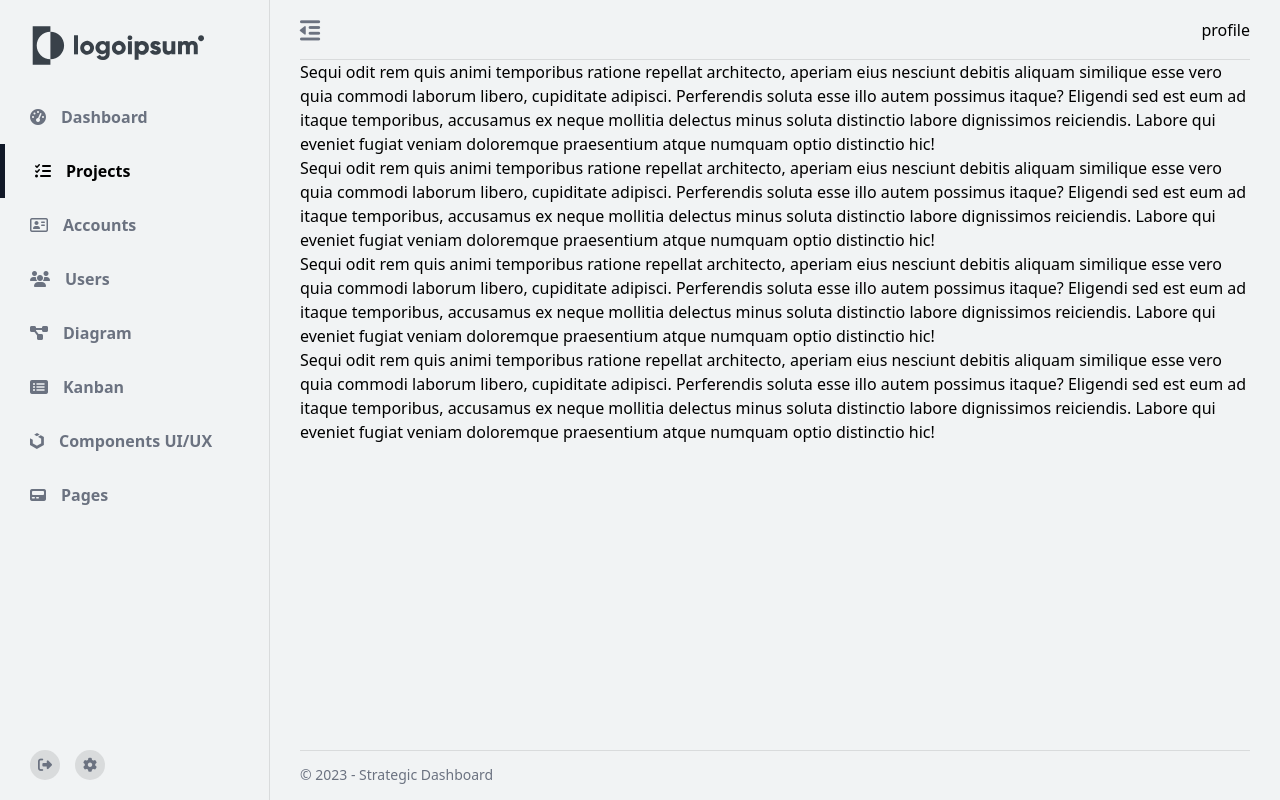
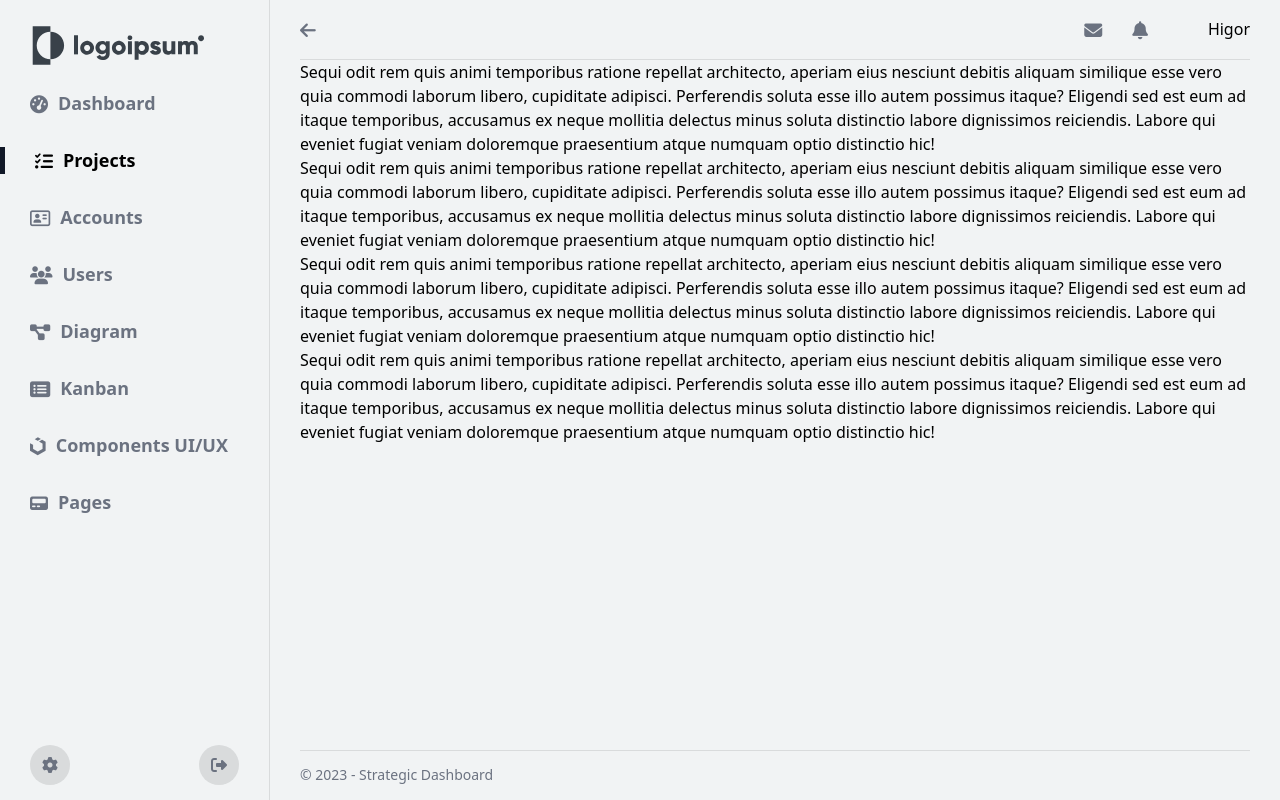
Before and after one commit to higorch/strategic-dashboard-tailwindcss-alpinejs, a website: page src/index.html in a window 1280 px wide. Drawn offline with nearby package versions, Linux system fonts and the light colour scheme.

Commit message:
dashboard

```diff
--- a/src/index.html
+++ b/src/index.html
@@ -12,121 +12,113 @@
     <link rel="stylesheet" href="./css/style.css">
 </head>
 
-<body>
+<body x-data="{openSide: true}">
 
-    <div class="flex relative">
+    <div class="flex flex-row relative">
 
-        <div x-data="{displaySide: true}" @open-side.window="displaySide = $event.detail"
-            class="fixed left-0 w-[270px] h-screen overflow-y-auto border-r-[1px] transition-all border-theme-gray-secondary"
-            :class="{
-                'left-0': displaySide,
-                'left-[-270px]': !displaySide,
-            }">
+        <div class="fixed left-0 w-[270px] h-screen overflow-y-auto border-r-[1px] transition-all border-theme-gray-secondary" :class="{'left-0': openSide, 'left-[-270px]': !openSide}">
 
-            <div
-                class="flex justify-start items-center w-full h-side-header sticky top-0 px-[30px] bg-theme-gray-primary">
+            <div class="flex justify-start items-center w-full h-side-header sticky top-0 px-[30px] bg-theme-gray-primary">
                 <img src="./img/logoipsum.svg" class="w-auto h-[45px]">
             </div>
 
             <nav class="w-full min-h-side-body bg-theme-gray-primary">
-                <ul class="flex flex-col">
+                <ul class="flex flex-col gap-[30px]">
                     <li>
-                        <a href="#"
-                            class="flex items-center py-[15px] px-[30px] text-[16px] font-semibold text-gray-500">
-                            <i class="fa-solid fa-gauge-high mr-[15px]"></i>
+                        <a href="#" class="flex items-center px-[30px] text-[18px] font-semibold text-gray-500">
+                            <i class="fa-solid fa-gauge-high mr-[10px]"></i>
                             <span>Dashboard</span>
                         </a>
                     </li>
                     <li class="border-l-[5px] border-gray-900">
-                        <a href="#" class="flex items-center py-[15px] px-[30px] text-[16px] font-bold text-black">
-                            <i class="fa-solid fa-list-check mr-[15px]"></i>
+                        <a href="#" class="flex items-center px-[30px] text-[18px] font-bold text-black">
+                            <i class="fa-solid fa-list-check mr-[10px]"></i>
                             <span>Projects</span>
                         </a>
                     </li>
                     <li>
-                        <a href="#"
-                            class="flex items-center py-[15px] px-[30px] text-[16px] font-semibold text-gray-500">
-                            <i class="fa-regular fa-address-card mr-[15px]"></i>
+                        <a href="#" class="flex items-center px-[30px] text-[18px] font-semibold text-gray-500">
+                            <i class="fa-regular fa-address-card mr-[10px]"></i>
                             <span>Accounts</span>
                         </a>
                     </li>
                     <li>
-                        <a href="#"
-                            class="flex items-center py-[15px] px-[30px] text-[16px] font-semibold text-gray-500">
-                            <i class="fa-solid fa-users mr-[15px]"></i>
+                        <a href="#" class="flex items-center px-[30px] text-[18px] font-semibold text-gray-500">
+                            <i class="fa-solid fa-users mr-[10px]"></i>
                             <span>Users</span>
                         </a>
                     </li>
                     <li>
-                        <a href="#"
-                            class="flex items-center py-[15px] px-[30px] text-[16px] font-semibold text-gray-500">
-                            <i class="fa-solid fa-diagram-project mr-[15px]"></i>
+                        <a href="#" class="flex items-center px-[30px] text-[18px] font-semibold text-gray-500">
+                            <i class="fa-solid fa-diagram-project mr-[10px]"></i>
                             <span>Diagram</span>
                         </a>
                     </li>
                     <li>
-                        <a href="#"
-                            class="flex items-center py-[15px] px-[30px] text-[16px] font-semibold text-gray-500">
-                            <i class="fa-solid fa-rectangle-list mr-[15px]"></i>
+                        <a href="#" class="flex items-center px-[30px] text-[18px] font-semibold text-gray-500">
+                            <i class="fa-solid fa-rectangle-list mr-[10px]"></i>
                             <span>Kanban</span>
                         </a>
                     </li>
                     <li>
-                        <a href="#"
-                            class="flex items-center py-[15px] px-[30px] text-[16px] font-semibold text-gray-500">
-                            <i class="fa-brands fa-uikit mr-[15px]"></i>
+                        <a href="#" class="flex items-center px-[30px] text-[18px] font-semibold text-gray-500">
+                            <i class="fa-brands fa-uikit mr-[10px]"></i>
                             <span>Components UI/UX</span>
                         </a>
                     </li>
                     <li>
-                        <a href="#"
-                            class="flex items-center py-[15px] px-[30px] text-[16px] font-semibold text-gray-500">
-                            <i class="fa-solid fa-pager mr-[15px]"></i>
+                        <a href="#" class="flex items-center px-[30px] text-[18px] font-semibold text-gray-500">
+                            <i class="fa-solid fa-pager mr-[10px]"></i>
                             <span>Pages</span>
                         </a>
                     </li>
                 </ul>
             </nav>
 
-            <div
-                class="flex justify-start items-center sticky bottom-0 gap-[15px] w-full h-side-footer px-[30px] bg-theme-gray-primary">
-
-                <a href="#" title="Logout"
-                    class="flex justify-center items-center w-[30px] h-[30px] text-[14px] rounded-full text-gray-500 bg-theme-gray-secondary">
+            <div class="flex justify-between items-center sticky bottom-0 gap-[15px] w-full h-side-footer px-[30px] bg-theme-gray-primary">
+                <a href="#" title="Settings" class="flex justify-center items-center w-[40px] h-[40px] text-base rounded-full text-gray-500 bg-theme-gray-secondary">
+                    <i class="fa-solid fa-gear"></i>
+                </a>
+                <a href="#" title="Logout" class="flex justify-center items-center w-[40px] h-[40px] text-base rounded-full text-gray-500 bg-theme-gray-secondary">
                     <i class="fa-solid fa-right-from-bracket"></i>
                 </a>
-
-                <a href="#" title="Settings"
-                    class="flex justify-center items-center w-[30px] h-[30px] text-[14px] rounded-full text-gray-500 bg-theme-gray-secondary">
-                    <i class="fa-solid fa-gear"></i>
-                </a>
-
             </div>
 
         </div>
 
-        <div x-data="{displaySide: true}" @open-side.window="displaySide = $event.detail"
-            class="flex flex-col w-full ml-[270px] transition-all" :class="{
-                'ml-[270px]': displaySide,
-                'ml-0': !displaySide,
-            }">
+        <div class="flex flex-col w-full ml-[270px] transition-all" :class="{'ml-[270px]': openSide, 'ml-0': !openSide}">
 
-            <div
-                class="flex justify-between items-center w-full h-content-header sticky top-0 px-[30px] bg-theme-gray-primary">
+            <div class="flex justify-between items-center w-full h-content-header sticky top-0 px-[30px] bg-theme-gray-primary">
 
-                <div x-data="{openSide: true}">
-                    <span class="text-[23px] text-gray-500 cursor-pointer"
-                        @click="$dispatch('open-side', openSide = !openSide)">
-                        <i class="fa-solid" :class="{
-                            'fa-outdent': openSide,
-                            'fa-indent': !openSide
-                        }"></i>
+                <div>
+                    <span class="text-[18px] text-gray-500 cursor-pointer" @click="openSide = !openSide">
+                        <i class="fa-solid" :class="{'fa-arrow-left': openSide, 'fa-bars': !openSide}"></i>
                     </span>
                 </div>
 
-                <div>profile</div>
+                <div class="flex flex-row">
 
-                <span class="absolute left-[30px] right-[30px] bottom-0 border-b-[1px] border-theme-gray-secondary"></span>
+                    <div class="flex gap-[30px] mr-[60px]">
+                        <a href="#" class="text-[18px] text-gray-500">
+                            <i class="fa-solid fa-envelope"></i>
+                        </a>
+                        <a href="#" class="text-[18px] text-gray-500">
+                            <i class="fa-solid fa-bell"></i>
+                        </a>
+                    </div>
+
+                    <div x-data="{open: false}" class="relative">
+                        <a href="#" @click.prevent="open = !open">Higor</a>
+                        <div class="flex-col gap-[10px] w-[225px] absolute right-0 p-[15px] z-50 rounded-md shadow-md shadow-gray-300 bg-white" :class="{'flex': open, 'hidden': !open}">
+                            <a href="#" class="text-base text-gray-500">Profile</a>
+                            <a href="#" class="text-base text-gray-500">Change Password</a>
+                            <a href="#" class="text-base text-gray-500">Logout</a>
+                        </div>
+                    </div>
+
+                </div>
+
+                <span class="absolute left-[30px] right-[30px] bottom-0 border-b-[1px] z-10 border-theme-gray-secondary"></span>
 
             </div>
 
@@ -170,9 +162,7 @@
 
                 <span class="absolute left-[30px] right-[30px] top-0 border-b-[1px] border-theme-gray-secondary"></span>
 
-                <span class="text-gray-500 text-sm">
-                    &copy; 2023 - Strategic Dashboard
-                </span>
+                <span class="text-gray-500 text-sm">&copy; 2023 - Strategic Dashboard</span>
 
             </div>
 
```
Also changed, not shown: src/css/style.css.
